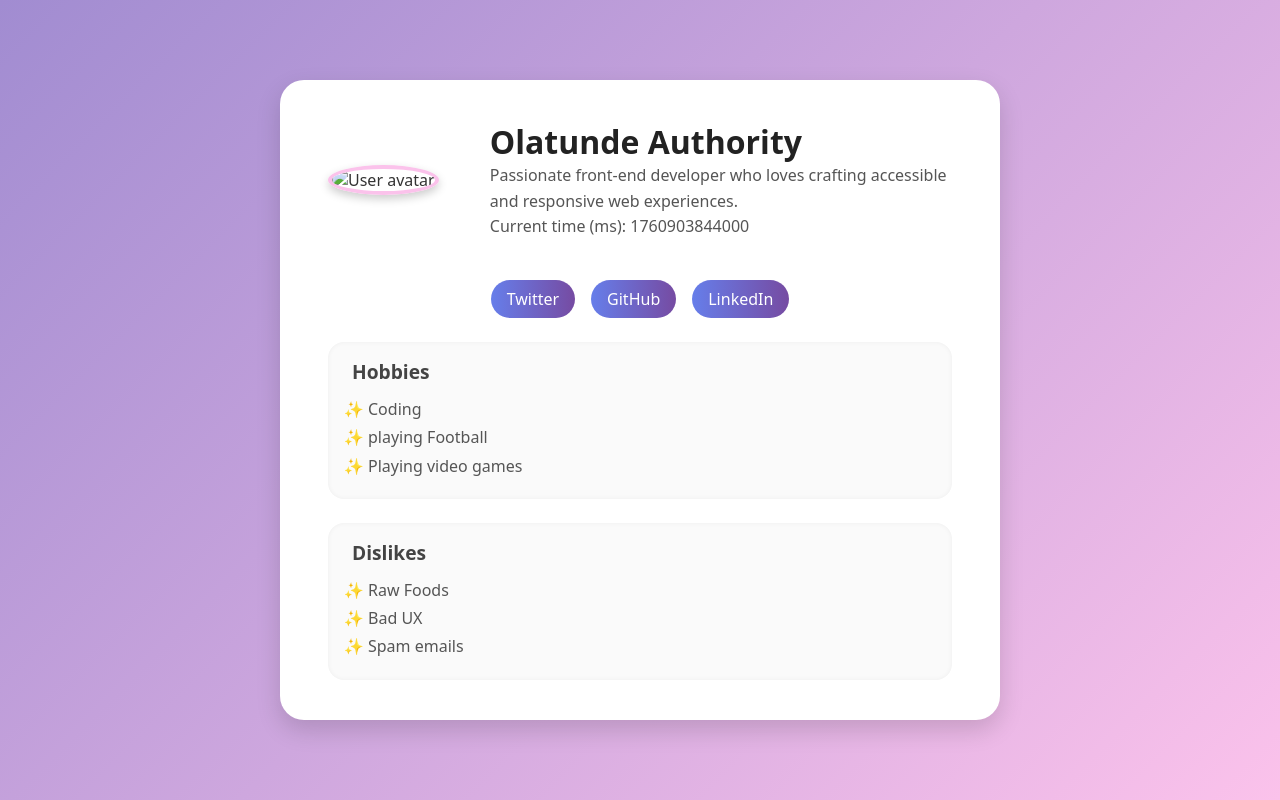
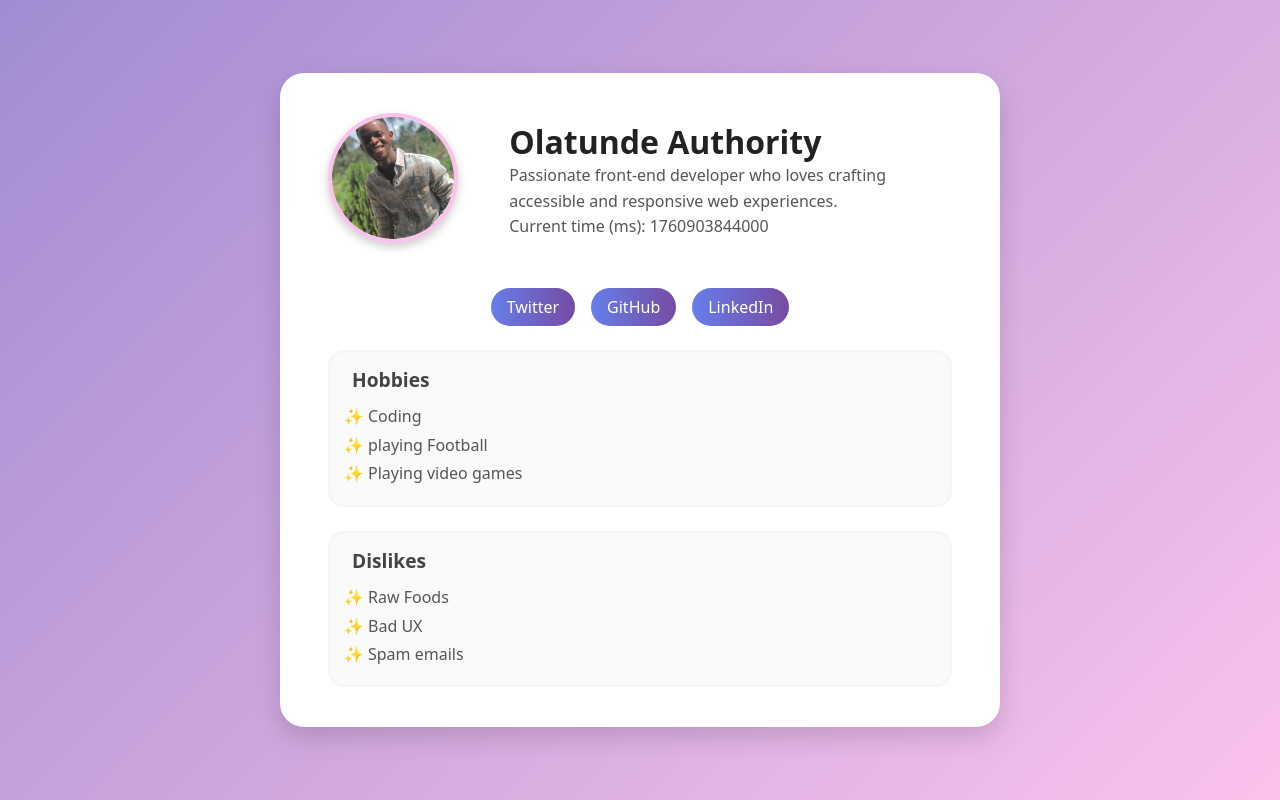
Before and after one commit to authority0452/Profile-Card1, a plain HTML site: page index.html in a window 1280 px wide. Drawn offline with Linux system fonts and the light colour scheme; the site is published under a folder, as on GitHub Pages, so addresses that start at the root find nothing.

Commit message:
Update index.html

```diff
--- a/index.html
+++ b/index.html
@@ -11,7 +11,7 @@
     <header class="profile-header">
       <figure class="profile-avatar">
         <img
-          src="/IMG_0987.JPG"
+          src="IMG_0987.JPG"
           alt="User avatar"
           data-testid="test-user-avatar"
         />
```
